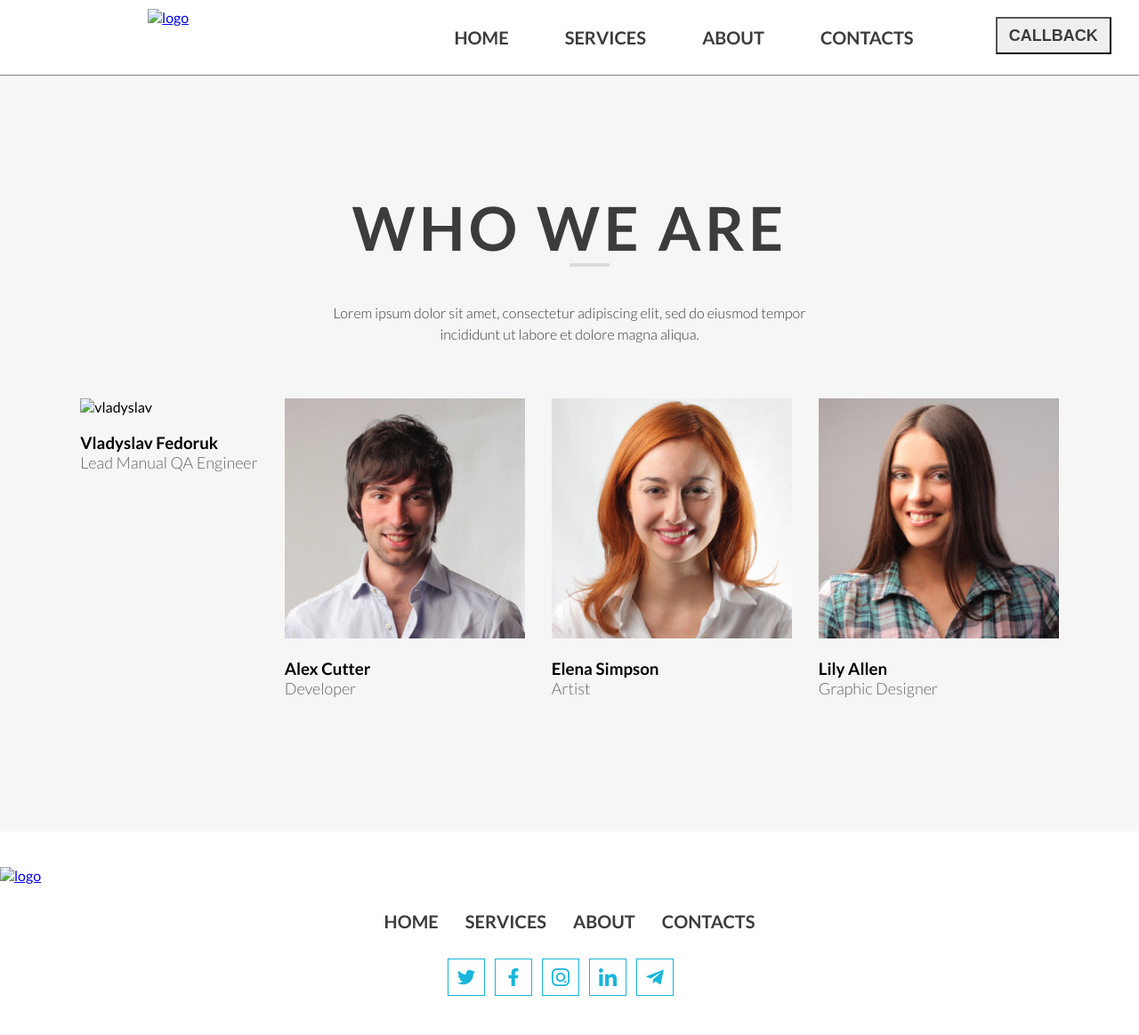
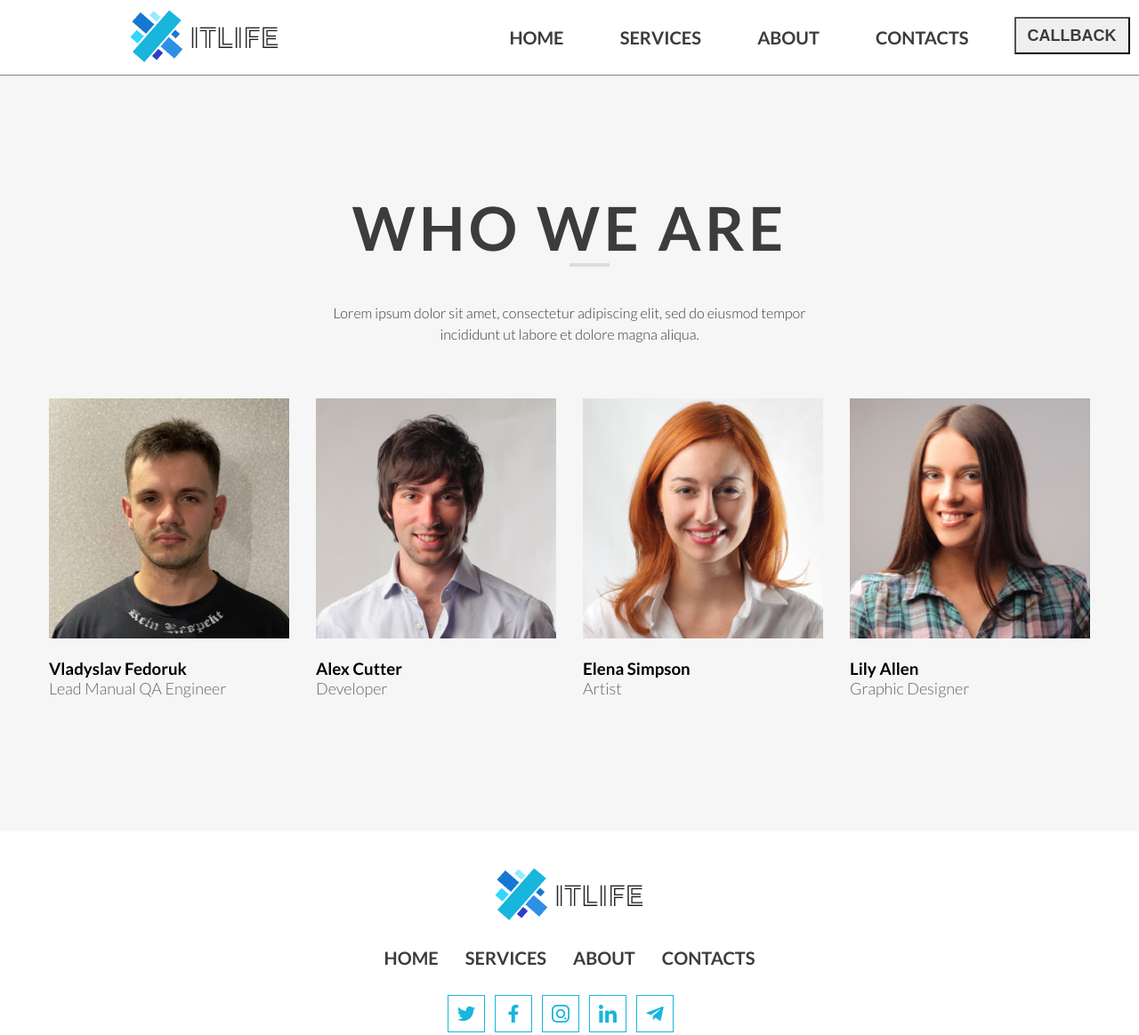
Before and after one commit to VladyslavFedoruk/DZ10, a plain HTML site: page index.html in a window 1280 px wide. Shown: the whole page at 89% size. Before the commit the page ends 1123 px from the top, so only its background shows below. Drawn offline with Linux system fonts and the light colour scheme; the site is published under a folder, as on GitHub Pages, so addresses that start at the root find nothing.

Commit message:
New changes

```diff
--- a/index.html
+++ b/index.html
@@ -14,7 +14,7 @@
 
 <body>
     <header>
-        <a href="/"><img class="logo" src="/images/logo.png" alt="logo"></a>
+        <a href="/"><img class="logo" src="./images/logo.png" alt="logo"></a>
         <nav>
             <ul class="menu">
                 <li class="menu__item menu__item_hover">HOME</li>
@@ -37,7 +37,7 @@
 
             <div class="who-we-are__list-person">
                 <div class="who-we-are who-we-are-person">
-                    <img src="/images/vladyslav.png" width="270" alt="vladyslav">
+                    <img src="./images/vladyslav.png" width="270" alt="vladyslav">
                     <h3>Vladyslav Fedoruk</h3>
                     <p>Lead Manual QA Engineer</p>
                 </div>
@@ -63,7 +63,7 @@
         </div>
     </main>
     <footer>
-        <a href="/"><img class="logo-footer" src="/images/logo.png" alt="logo"></a>
+        <a href="/"><img class="logo-footer" src="./images/logo.png" alt="logo"></a>
         <nav>
             <ul class="menu-footer">
                 <li class="menu-footer__item menu__item_hover">HOME</li>
```
